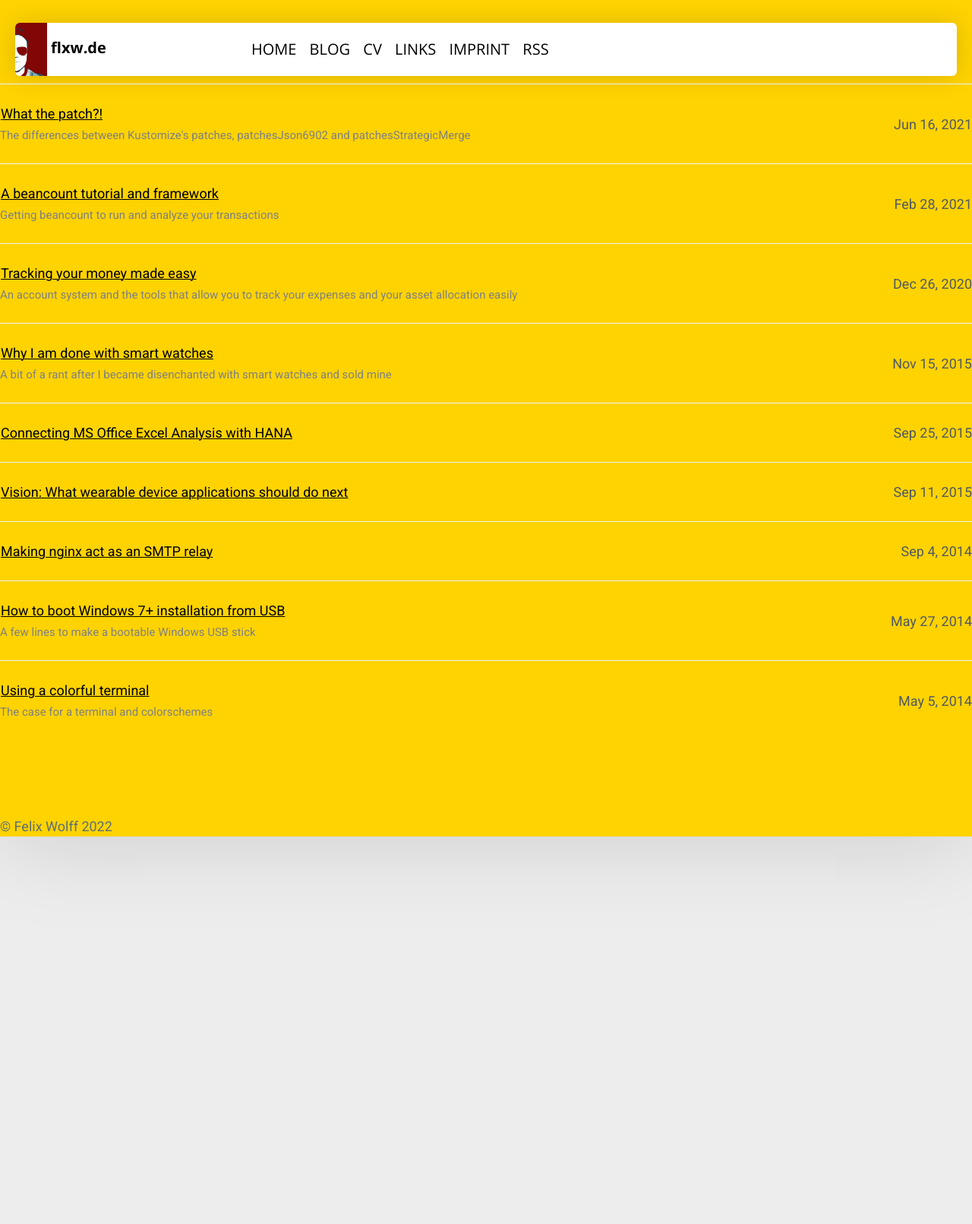
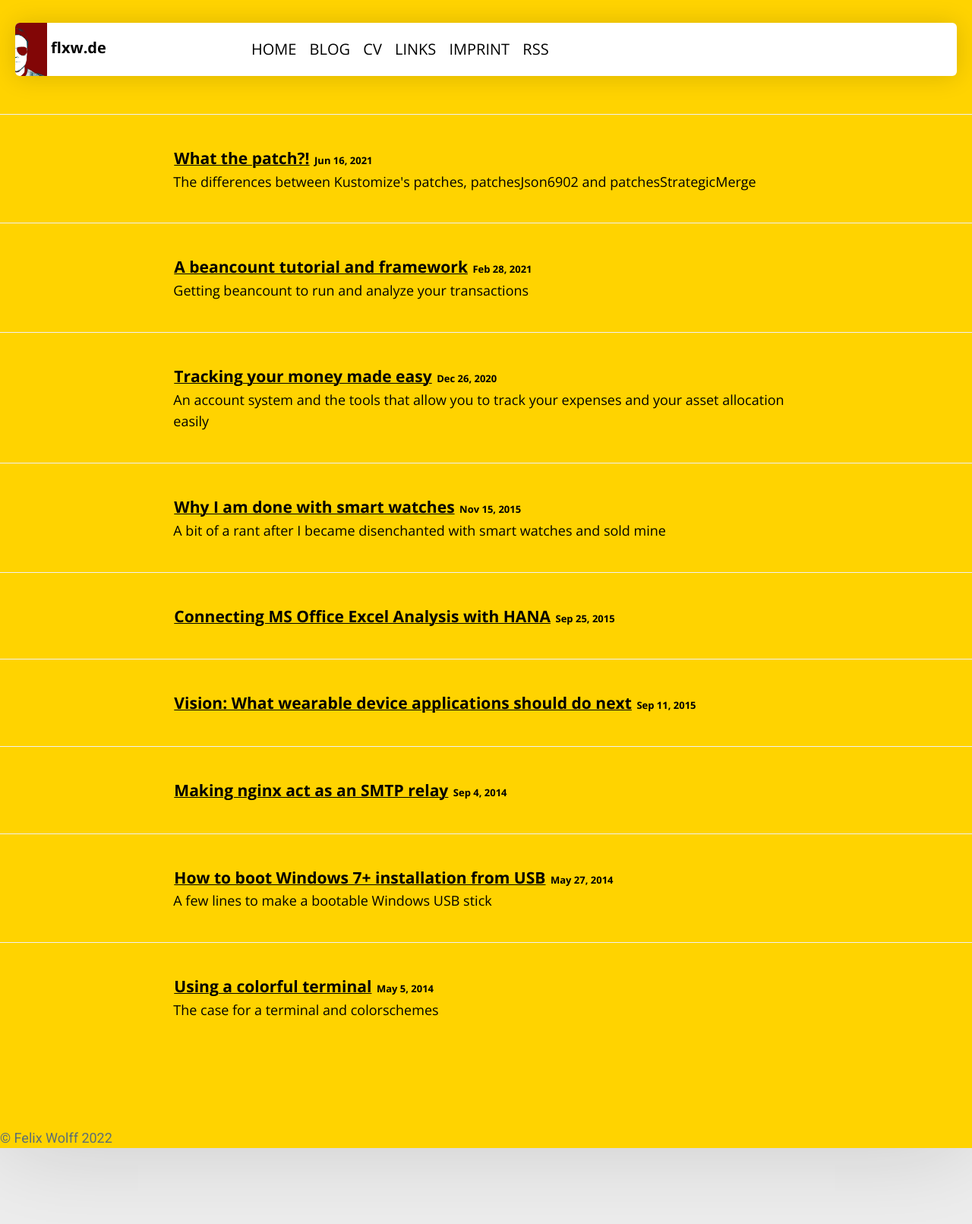
Before and after one commit to flxw/flxw.github.io, a Jekyll site: the page built from _pages/blog.md, in a window 1280 px wide. Shown: the whole page at 76% size. Built offline with Jekyll 4.4.1, drawn with Linux system fonts in a browser that asks for light colours; before the commit the page ends 1201 px from its top, so only the background shows below that.

Commit message:
refactor: clean up post list page

```diff
--- a/_pages/blog.md
+++ b/_pages/blog.md
@@ -7,12 +7,13 @@ permalink: /blog/
   <ul class="c-archives__list">
   {% for post in site.posts  %}
     <li class="c-archives__item">
-      <h3>
-        <a href="{{ post.url | prepend: site.baseurl }}">{{post.title}}</a>
-        <br>
-        <small>{{post.description}}</small>
-      </h3>
-      <p>{{ post.date | date: "%b %-d, %Y" }}</p>
+      <div class="c-archives__item-content">
+        <h3>
+          <a href="{{ post.url | prepend: site.baseurl }}">{{post.title}}</a>
+          <small>{{ post.date | date: "%b %-d, %Y" }}</small>
+        </h3>
+        <p>{{ post.description }}</p>
+      </div>
     </li>
   {% endfor %}
   </ul>
--- a/_sass/base/_reset.scss
+++ b/_sass/base/_reset.scss
@@ -94,7 +94,6 @@ a {
     position: relative;
     display: inline-block;
     padding: 0px 1px;
-    transition: color ease 0.3s;
 
     /* Hover animation effect for all buttons */
     &::after {
@@ -111,6 +110,7 @@ a {
 
     &:hover {
       color: white;
+      text-decoration-color: white;
       &::after {
         height: 100%;
       }
--- a/_sass/components/_archives.scss
+++ b/_sass/components/_archives.scss
@@ -3,6 +3,10 @@
    ========================================================================== */
 
 .c-archives {
+    font-family: 'Open Sans', sans-serif;
+    margin-top: 5rem;
+    margin-left: auto;
+    margin-right: auto;
     margin-bottom: 10rem;
 }
 
@@ -17,33 +21,33 @@
 }
 
 .c-archives__item {
-    padding-top: 2.5rem;
-    padding-bottom: 2.5rem;
+    padding: 4rem 0;
     border-top: 1px solid #EFF1F3;
-    @media screen and (min-width: $bp__sm) {
-        display: -webkit-box;
-        display: -webkit-flex;
-        display: -ms-flexbox;
-        display: flex;
-        -webkit-flex-wrap: wrap;
-            -ms-flex-wrap: wrap;
-                flex-wrap: wrap;
-        -webkit-box-pack: justify;
-        -webkit-justify-content: space-between;
-            -ms-flex-pack: justify;
-                justify-content: space-between;
-        -webkit-box-align: center;
-        -webkit-align-items: center;
-            -ms-flex-align: center;
-                align-items: center;
+}
+
+.c-archives__item:hover {
+    color: $archive-list-element-color-1-complement;
+    background-color: $archive-list-element-color-1;
+
+    * {
+        color: $archive-list-element-color-1-complement;
+        text-decoration-color: $archive-list-element-color-1-complement;
+    }
+}
+
+.c-archives__item-content {
+    width: 80ch;
+    max-width: 80ch;
+    margin: 0 auto;
+
+    @include fs--heading-4;
+
+    h3 {
+        font-weight: 600;
     }
 
-    h3 {
-        @include fs--body;
-    }
-
-    p {
-        @include fs--body;
-        color: #515862;
+    small {
+        color: $article-body-color;
+        font-size: 1.3rem;
     }
 }
--- a/_sass/helpers/_variables.scss
+++ b/_sass/helpers/_variables.scss
@@ -17,6 +17,9 @@ $c-accent__blue: #0067FB;
 $c-accent__darkblue: #0029F9;
 $c-accent__green: #8BE367;
 
+$archive-list-element-color-1: #62bfad;
+$archive-list-element-color-1-complement: #f9f7e8;
+
 // Breakpoints
 $bp__sm: 45rem; // 450px
 
```
